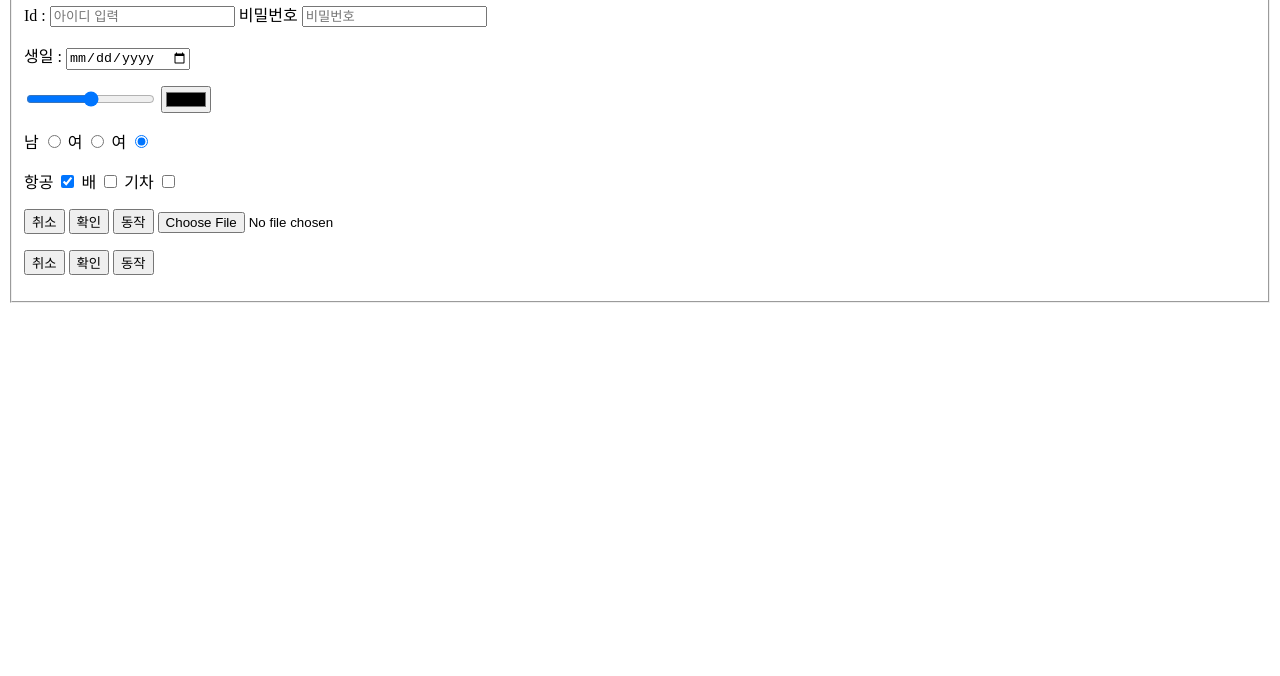
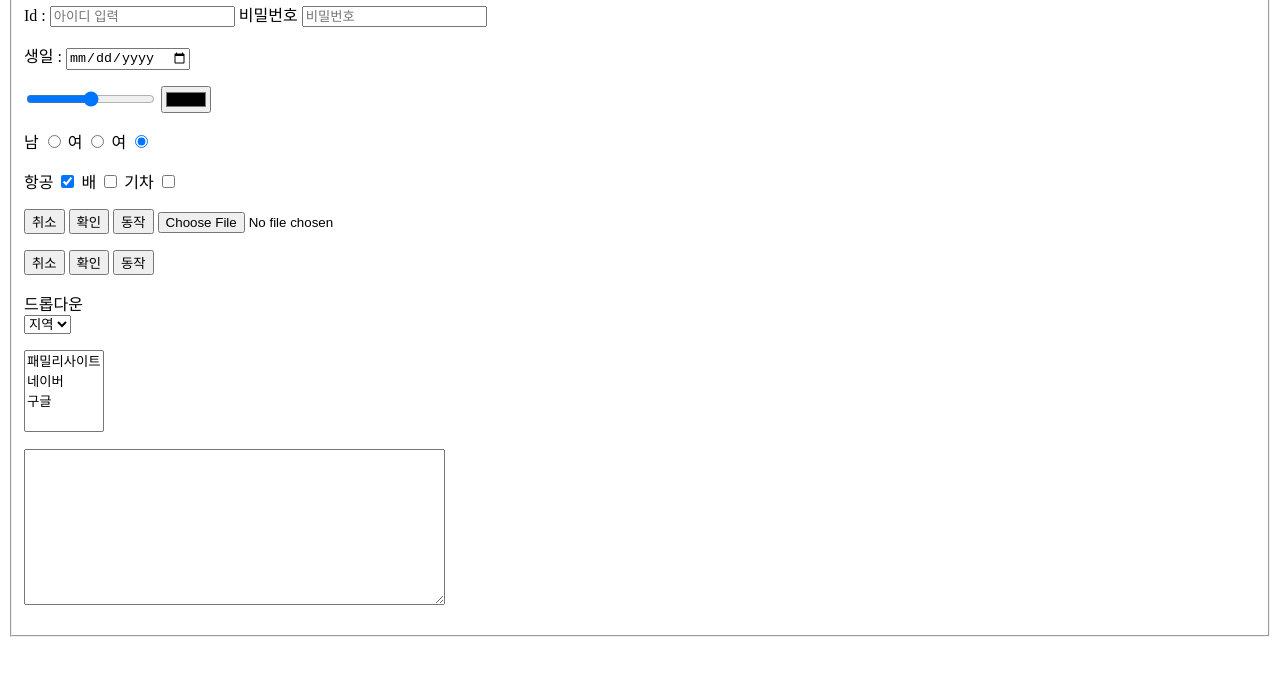
Before and after one commit to mangomaneya/st11, a plain HTML site: page html/form_practice.html in a window 1280 px wide. Shown: the part 116-792 px from the top of the page. Drawn offline with Linux system fonts and the light colour scheme.

Commit message:
0912_3교시form태그

```diff
--- a/html/form_practice.html
+++ b/html/form_practice.html
@@ -12,7 +12,6 @@
         <legend>form 태그 연습</legend>
         <label
           >Id :
-
           <input type="text" name="id" placeholder="아이디 입력" />
         </label>
         <label for="pw"> 비밀번호 </label>
@@ -55,6 +54,26 @@
           <button type="submit">확인</button>
           <button type="button">동작</button>
         </p>
+
+        <p>
+          드롭다운 <br />
+          <select name="" id="">
+            <option value="">지역</option>
+            <option value="">서울</option>
+            <option value="">수원</option>
+            <option value="">용인</option>
+          </select>
+        </p>
+        <p>
+          <select name="" id="" multiple>
+            <option value="">패밀리사이트</option>
+            <option value="https://www.naver.com">네이버</option>
+            <option value="">구글</option>
+          </select>
+        </p>
+        <p>
+          <textarea cols="50" rows="10"></textarea>
+        </p>
       </fieldset>
     </form>
   </body>
```
